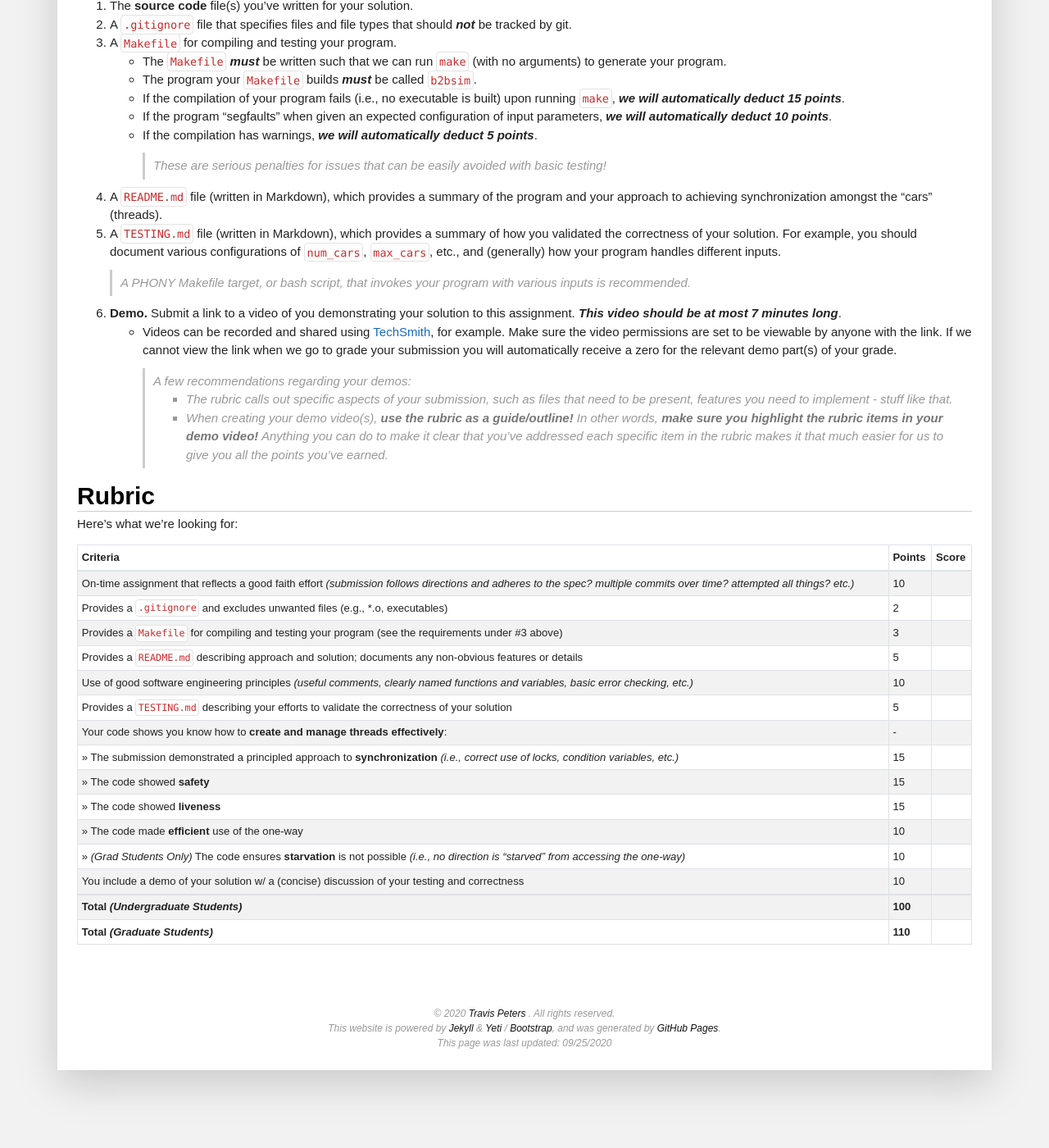
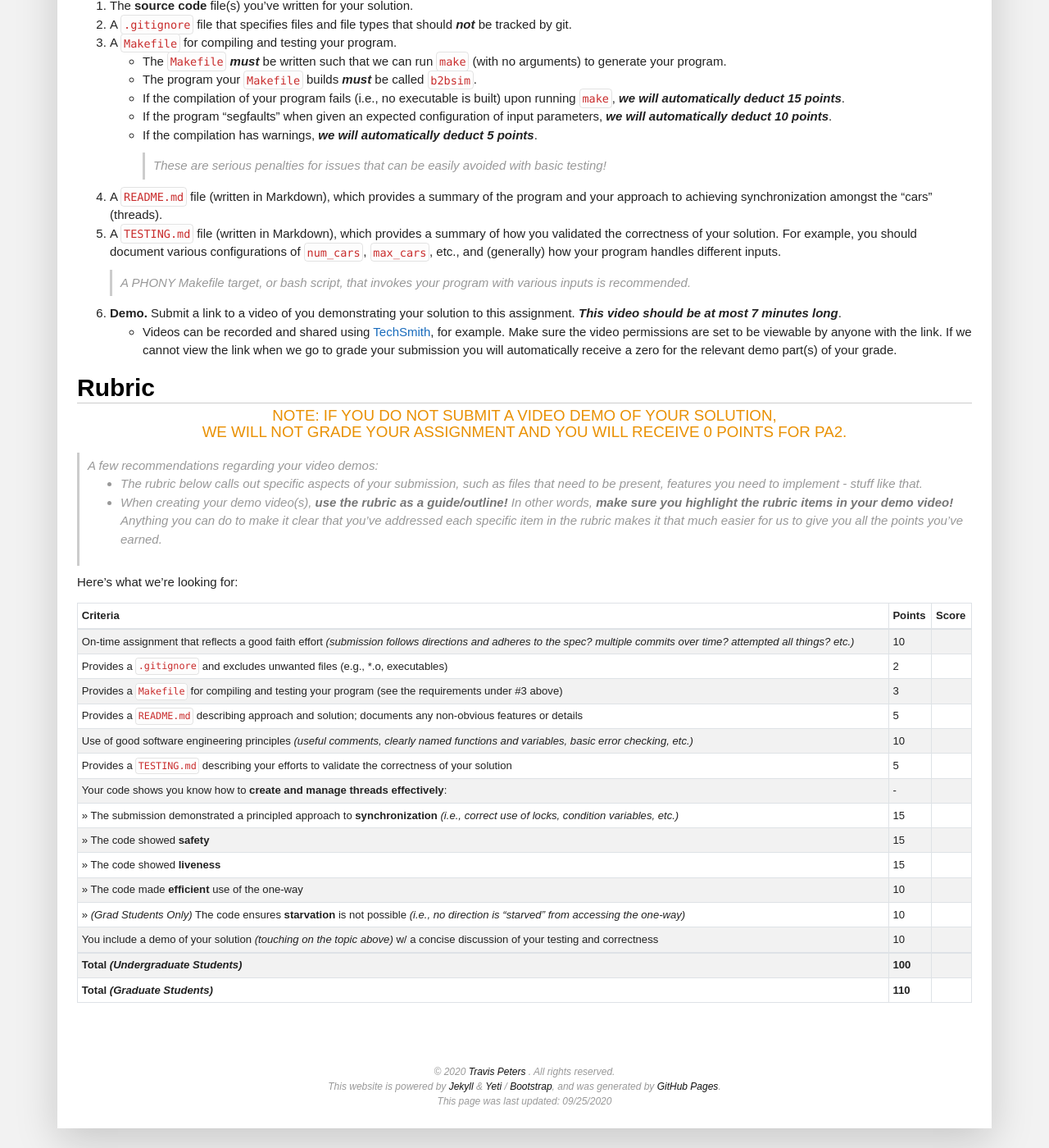
Before and after one commit to traviswpeters/cs460-2020-fall, a Jekyll site: the page built from pa2/index.md, in a window 1280 px wide and 1400 px high, scrolled down 4209 px. Shown: the whole window at 82% size. Built offline with Jekyll 4.4.1, drawn with Linux system fonts in a browser that asks for light colours; nearby versions of some CDN libraries; some web fonts are replaced; comment, search, counter and statistics services are not loaded; our own code applies the rules of GitHub Pages for plain Markdown files.

Commit message:
add video demo requirement

```diff
--- a/pa2/index.md
+++ b/pa2/index.md
@@ -277,13 +277,17 @@ For example, you should document various configurations of `num_cars`, `max_cars
 - Videos can be recorded and shared using [TechSmith](http://ato.montana.edu/technologies/techsmith/), for example.
 Make sure the video permissions are set to be viewable by anyone with the link.
 If we cannot view the link when we go to grade your submission you will automatically receive a zero for the relevant demo part(s) of your grade.
-> A few recommendations regarding your demos:
-> - The rubric calls out specific aspects of your submission, such as files that need to be present, features you need to implement - stuff like that.
+
+## Rubric
+
+**NOTE:** IF YOU DO NOT SUBMIT A VIDEO DEMO OF YOUR SOLUTION, <br/>WE WILL NOT GRADE YOUR ASSIGNMENT AND YOU WILL RECEIVE 0 POINTS FOR PA2.
+{:.text-center .lead .text-warning}
+
+> A few recommendations regarding your video demos:
+> - The rubric below calls out specific aspects of your submission, such as files that need to be present, features you need to implement - stuff like that.
 > - When creating your demo video(s), **use the rubric as a guide/outline!** In other words,
     **make sure you highlight the rubric items in your demo video!**
     Anything you can do to make it clear that you’ve addressed each specific item in the rubric makes it that much easier for us to give you all the points you’ve earned.
-
-## Rubric
 
 Here's what we're looking for:
 
@@ -302,7 +306,7 @@ Here's what we're looking for:
 | >> The code showed **liveness**                                                                                                                                        | 15      |       |
 | >> The code made **efficient** use of the one-way                                                                                                                      | 10      |       |
 | >> _(Grad Students Only)_ The code ensures **starvation** is not possible _(i.e., no direction is "starved" from accessing the one-way)_                               | 10      |       |
-| You include a demo of your solution w/ a (concise) discussion of your testing and correctness                                                                          | 10      |       |
+| You include a demo of your solution _(touching on the topic above)_ w/ a concise discussion of your testing and correctness                                          | 10      |       |
 | ---------------------------------------------------------------------------------------------------------------------------------------------------------------------- | ------- |------ |
 | **Total _(Undergraduate Students)_**                                                                                                                                   | **100** |       |
 | **Total _(Graduate Students)_**                                                                                                                                        | **110** |       |
```
